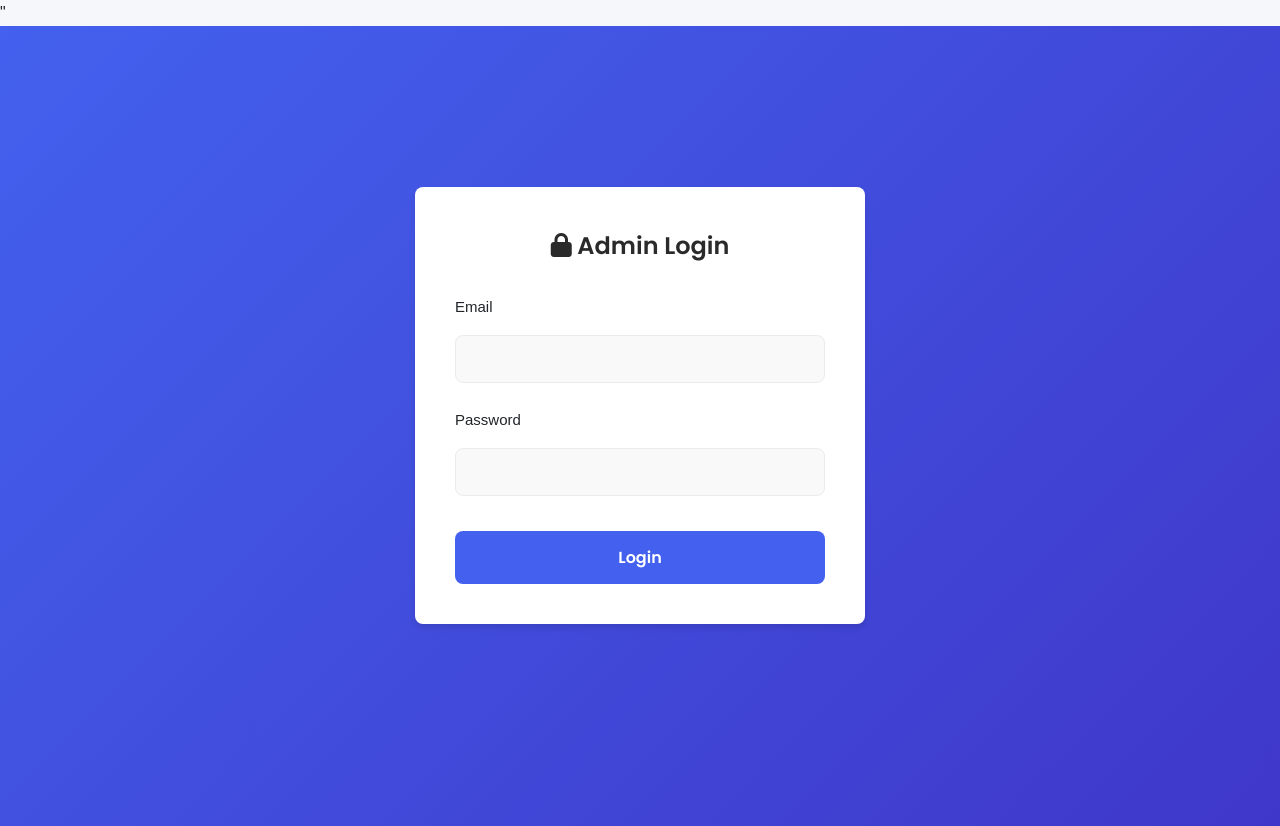
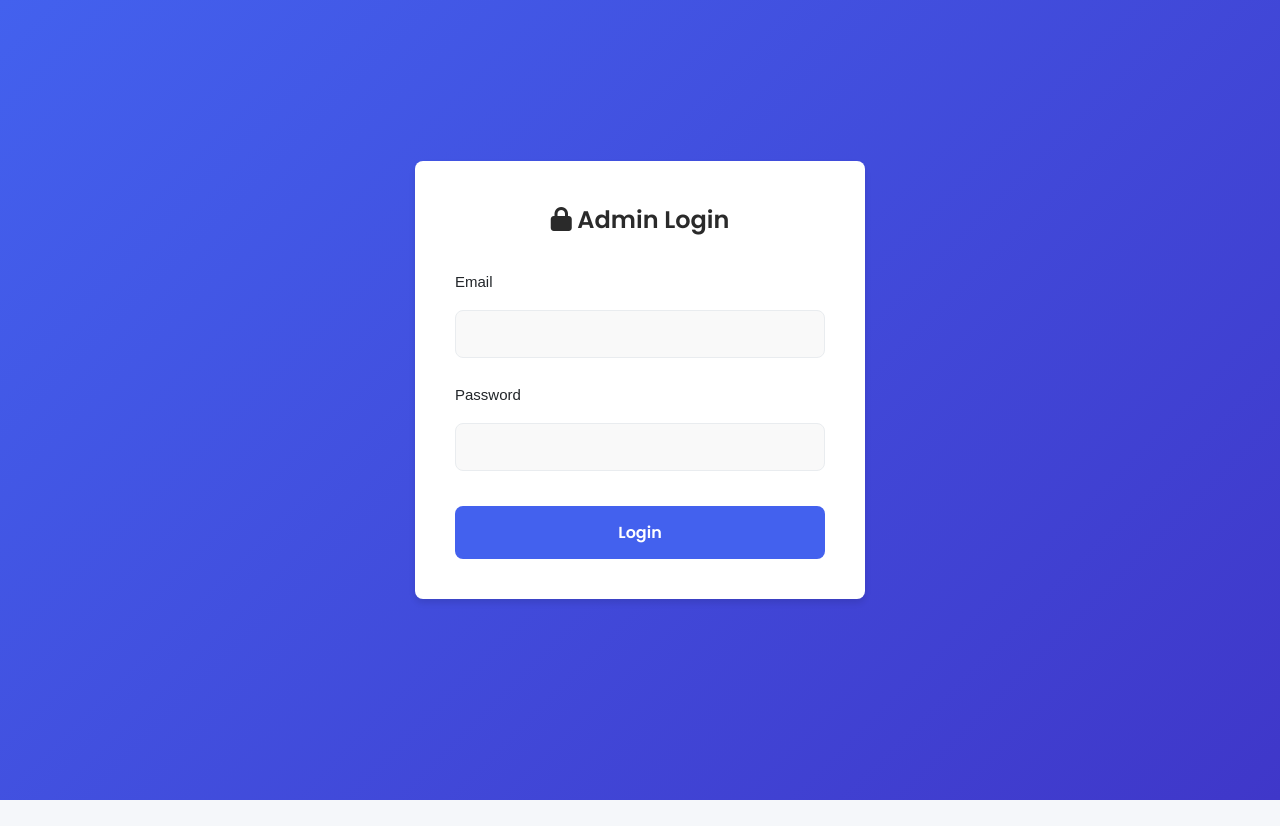
Before and after one commit to RezaSatria23/ZonaMix-Store, a website: page admin.html in a window 1280 px wide. After the commit the page ends 800 px from the top, so only its background shows below. Drawn offline with nearby package versions, Linux system fonts and the light colour scheme.

Commit message:
update-admin

```diff
--- a/admin.html
+++ b/admin.html
@@ -6,7 +6,7 @@
     <title>Admin Panel - Luxury Store</title>
     <link rel="stylesheet" href="https://cdnjs.cloudflare.com/ajax/libs/font-awesome/6.4.0/css/all.min.css">
     <link href="https://fonts.googleapis.com/css2?family=Poppins:wght@300;400;500;600;700&display=swap" rel="stylesheet">
-    <link rel="stylesheet" href="style.css">"
+    <link rel="stylesheet" href="style.css">
     <style>
         :root {
             --primary: #2a2a2a;
```
